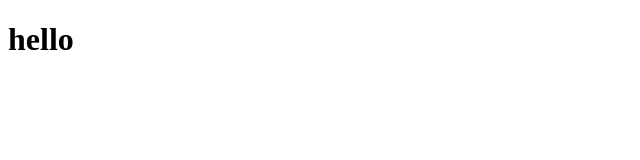
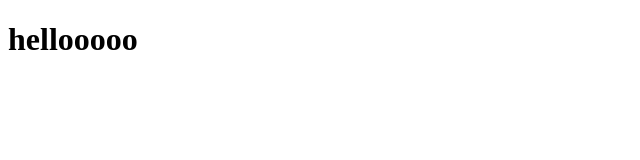
Before and after one commit to ahensana/new-web, a plain HTML site: page index.html in a window 1280 px wide. Shown: the whole page, without its empty margins (0-640 px from the left). Drawn offline with Linux system fonts and the light colour scheme.

Commit message:
Update index.html

```diff
--- a/index.html
+++ b/index.html
@@ -8,7 +8,7 @@
 </head>
 
 <body>
-    <h1>hello</h1>
+    <h1>hellooooo</h1>
 </body>
 
 </html>
```
